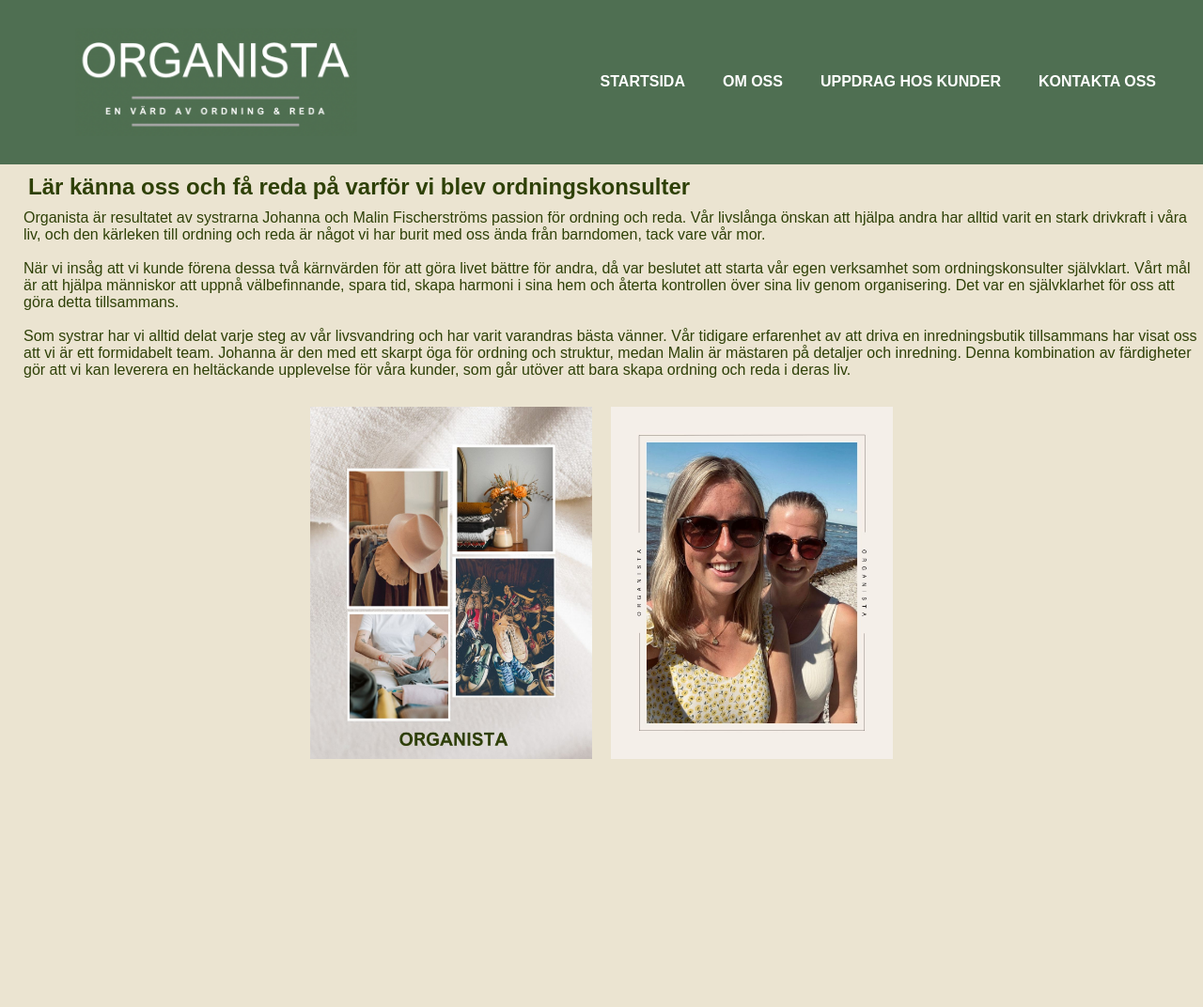
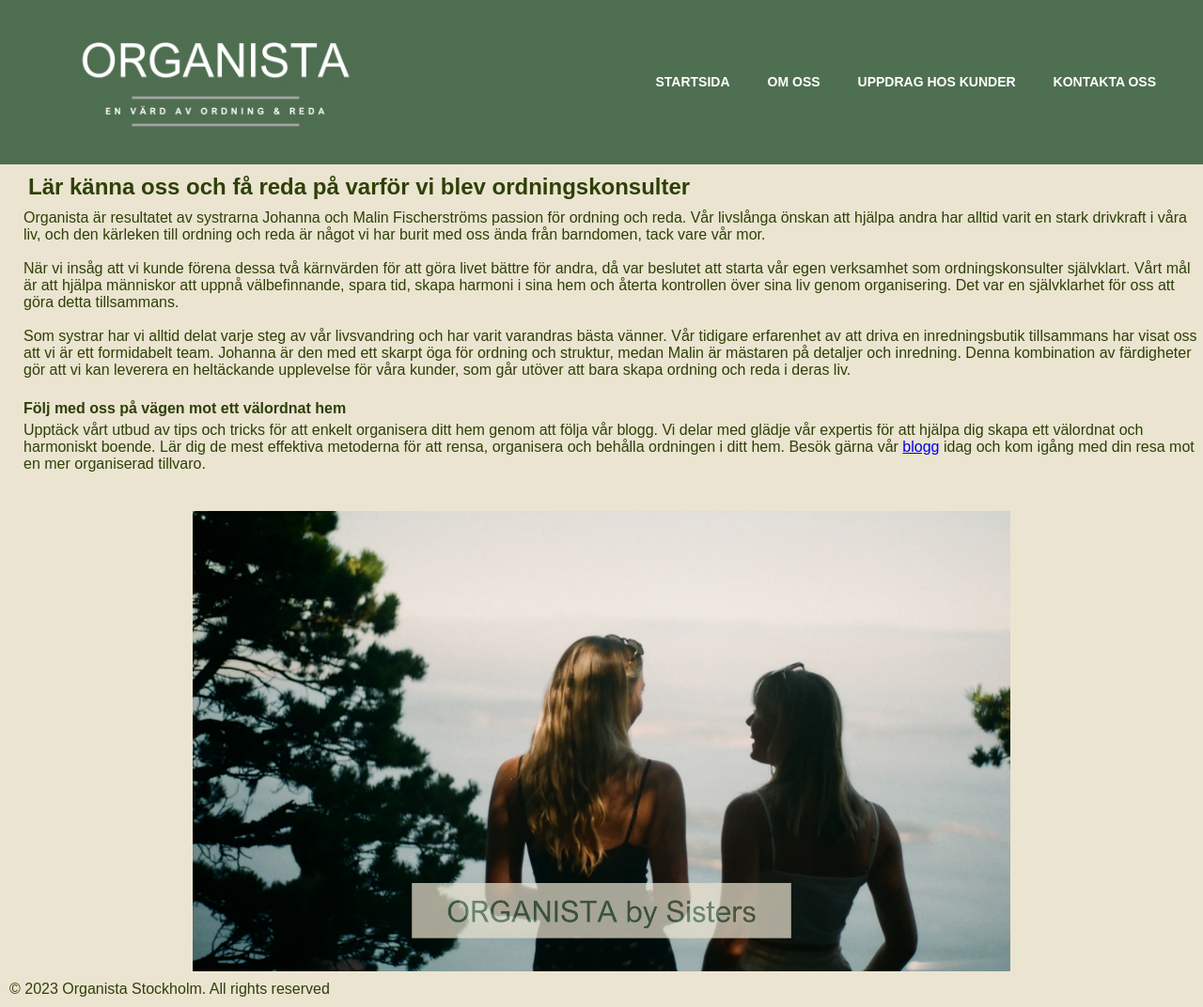
Before and after one commit to Johannafischerstrom/Organista2, a plain HTML site: page omoss.html in a window 1280 px wide. Shown: the whole page at 94% size. Before the commit the page ends 838 px from the top, so only its background shows below. Drawn offline with Linux system fonts and the light colour scheme.

Commit message:
ändrat bilder och ändrat i mina texter

```diff
--- a/omoss.html
+++ b/omoss.html
@@ -11,8 +11,12 @@
   gtag('config', 'G-93073Q60NM');
 </script>
 
-    <meta charset="UTF-8">
-    <meta name="viewport" content="width=device-width, initial-scale=1.0">
+<meta charset="UTF-8">
+<meta name="description" content="Vi hjälper er att organisera hemma">
+<meta name="keywords" content="ordningskonsult,reda,rensa,organisera, sortera, förvaring">
+<meta name="author" content="Johanna Fischerström">
+<meta name="viewport" content="width=device-width, initial-scale=1.0">
+
     <title>Organista</title>
     <link rel="stylesheet" href="organista.css"> <!-- Länka din CSS-fil -->
 </head>
@@ -34,10 +38,20 @@
     <br>
     <br class="textruta">Som systrar har vi alltid delat varje steg av vår livsvandring och har varit varandras bästa vänner. Vår tidigare erfarenhet av att driva en inredningsbutik tillsammans har visat oss att vi är ett formidabelt team. Johanna är den med ett skarpt öga för ordning och struktur, medan Malin är mästaren på detaljer och inredning. Denna kombination av färdigheter gör att vi kan leverera en heltäckande upplevelse för våra kunder, som går utöver att bara skapa ordning och reda i deras liv.
 <br>
-    <div class="image-container">
-        <img src="Bilder/organista.jpg" alt="organista" class="customer-image-small">
-        <img src="Bilder/systrar.jpg" alt="systrar" class="customer-image-small">
+<br>
+<p class="textruta"><strong><em></em> Följ med oss på vägen mot ett välordnat hem</em></strong></p>
+<p class="textruta"> Upptäck vårt utbud av tips och tricks för att enkelt organisera ditt hem genom att följa vår blogg. Vi delar med glädje vår expertis för att hjälpa dig skapa ett välordnat och harmoniskt boende. Lär dig de mest effektiva metoderna för att rensa, organisera och behålla ordningen i ditt hem. Besök gärna vår <a href="https://johannafischerstromacdeeed5eb.wordpress.com/rensa-organisera-och-skapa-lugn-i-vintermorkret/" target="_blank">blogg</a> idag och kom igång med din resa mot en mer organiserad tillvaro.</p>
+<br>
+<br>
+<div class="customer-image-container">
+        <img src="Bilder/bysisters.png" alt="sisters" class="customer-image-small">
+
     </div>
+
+    <footer>
+        <p>&copy; 2023 Organista Stockholm. All rights reserved</p>
+    </footer>
+
 
     <!-- Innehåll för din webbsida här -->
 
--- a/organista.css
+++ b/organista.css
@@ -173,9 +173,15 @@ input, textarea {
 }
 
 /* Ny CSS för mindre bilder */
+.customer-image-container {
+    display: flex;
+    justify-content: center; /* Centrera horisontellt */
+    align-items: center; /* Centrera vertikalt */
+}
+
 .customer-image-small {
-    max-width: 300px; /* Ange önskad maxbredd för bilderna */
-    max-height: 300px; /* Ange önskad maxhöjd för bilderna */
+    width: 68vw; /* Använd maximal tillgänglig bredd */
+    max-height: 68vh; /* Använd maximal tillgänglig höjd */
 }
 
 .textruta {
@@ -218,3 +224,21 @@ x{border:solid 1px red
     margin:0px;
     padding-left: 50px;
 }
+
+#meny li:hover {
+    box-shadow: 0 0 10px rgba(0, 0, 0, 0.4); /* Skugga när man hovrar över */
+    border-bottom: 2px solid #f8f8f8; /* Lägg till en blå linje under texten */
+    transition: box-shadow 0.3s, border-bottom 0.3s; /* Övergångseffekt för skuggan och linjen */
+}
+
+#meny li a {
+    text-decoration: none; /* Ta bort standard understrykning från länkar */
+    font-size: 14px; /* Normal textstorlek */
+    color: #ffffff; /* Standardtextfärg */
+}
+
+#meny li a:hover {
+    font-size: 16px; /* Ändra textens storlek när man hovrar över */
+    color: #f9f9f9; /* Ändra textfärgen när man hovrar över */
+    transition: font-size 0.3s, color 0.3s; /* Övergångseffekt för textstorlek och färg */
+}
```
Also changed, not shown: index.html (+12 -8 lines), kontaktaoss.html (+11 -2 lines), uppdraghoskunder.html (+9 -0 lines), Bilder/badrum.jpg (added), Bilder/bysisters.png (added), Bilder/rensa.jpg (added), Bilder/verktyg.jpg (added), 8 other files.
